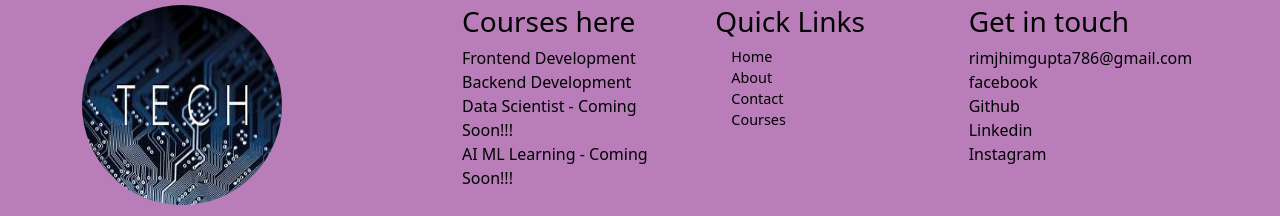
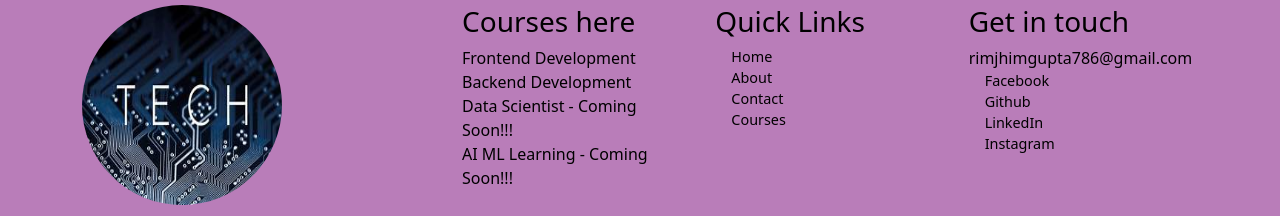
Before and after one commit to rimjhimgupta08/It-Roadmap, a React (Create React App) app: page / in a window 1280 px wide. Shown: the part 1515-1731 px from the top of the page. Built offline with nearby package versions, Linux system fonts and the light colour scheme.

Commit message:
change footer

```diff
--- a/src/Components/Footer.js
+++ b/src/Components/Footer.js
@@ -50,11 +50,16 @@ const Footer = () => {
                               <div className="col-md-4 col-sm-6">
                               <h3>Get in touch  </h3>
                               <li>rimjhimgupta786@gmail.com</li>
-                              <li>facebook</li>
-                              <li>Github</li>
-                              <li>Linkedin</li>
-                              <li>Instagram</li>
 
+
+                              <Nav className="mt-0 d-block footer-nav ">
+                  <Nav.Link as = {Link} to="https://www.facebook.com/profile.php?id=100066771017472" className='active' >Facebook</Nav.Link>
+                  <Nav.Link as = {Link} to="https://github.com/rimjhimgupta08">Github</Nav.Link>
+                  <Nav.Link as = {Link} to="https://www.linkedin.com/in/rimjhim-gupta-95a872229/">LinkedIn</Nav.Link>
+                  <Nav.Link as = {Link} to="https://www.instagram.com/rimjhim__08/" >Instagram</Nav.Link>
+
+
+                </Nav>
 
                               </div>
                         </div>
```
